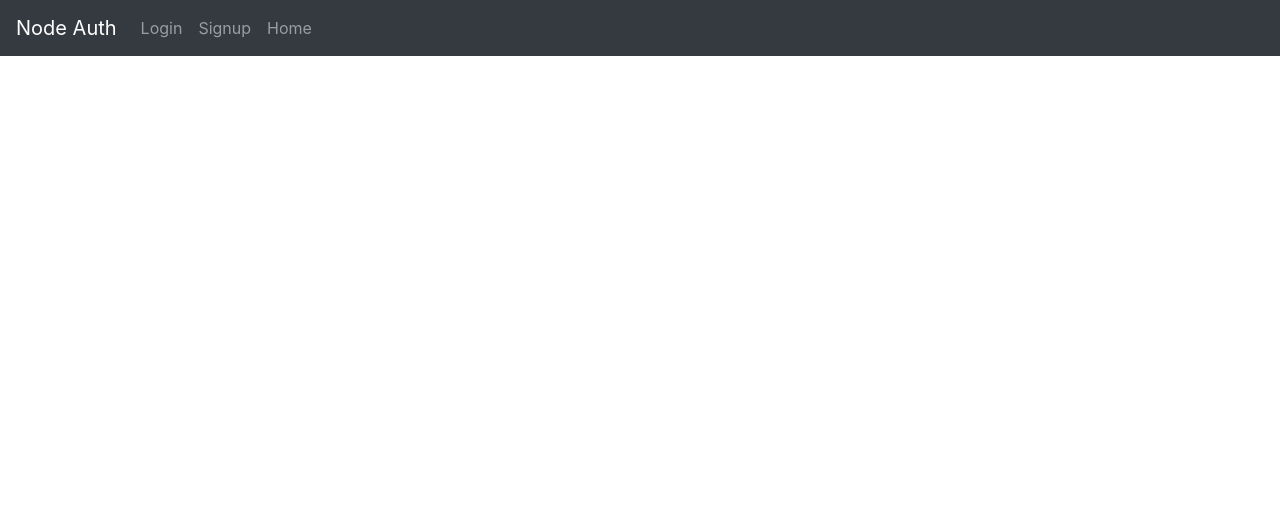
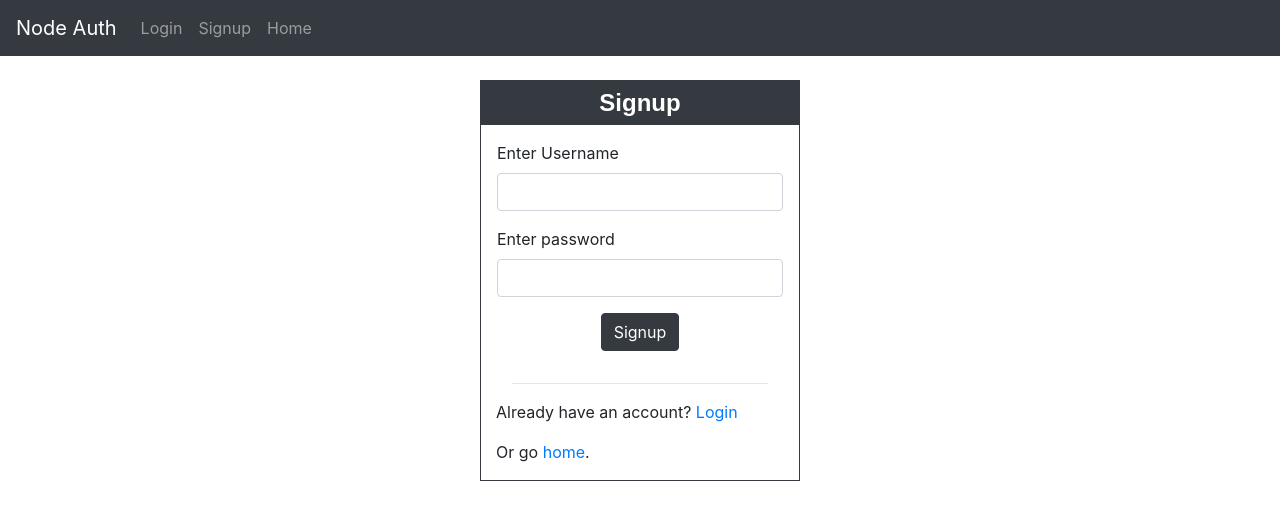
Before and after one commit to vaibhav269/auth-social-local-mern-stack, a React app: page /signup in a window 1280 px wide. Shown: the top 520 px of the page. Built offline with nearby package versions, Linux system fonts and the light colour scheme; no server answers.

Commit message:
Added signup component

```diff
--- a/src/js/components/App.js
+++ b/src/js/components/App.js
@@ -2,6 +2,7 @@ import React,{Component} from 'react';
 import Home from './Home';
 import Nav from './Nav';
 import Login from './Login';
+import Signup from './Signup';
 
 import {
     BrowserRouter as Router,
@@ -28,6 +29,7 @@ class App extends Component{
                         <Switch>
                             <Route exact path="/" component={Home} />
                             <Route path = "/login" component={Login}/>
+                            <Route path = "/signup" component={Signup}/>
                         </Switch>
                     </div>
                 </div>
--- a/src/js/components/Login.js
+++ b/src/js/components/Login.js
@@ -79,9 +79,7 @@ class Login extends Component{
                     />
                 </div>
 
-                <div className="row justify-content-center pt-3 pb-3 text-dark" >
-                    ----------------or----------------
-                </div>
+                <hr/>
 
                 <LocalLogin />
 
--- /dev/null
+++ b/src/js/components/Signup.js
@@ -0,0 +1,49 @@
+import React,{Component} from 'react';
+
+class Signup extends Component{
+
+    constructor(){
+        super();
+    }
+
+    localSignup(){
+        alert("sign me up");
+    }
+
+    render(){
+        return(
+            <div className="col-lg-3 mt-4 border border-dark" >
+
+                <div className="row bg-dark p-1"
+                    style={{color:"white",fontFamily:"Arial, Helvetica, sans-serif",fontWeight:"bolder",fontSize:"150%"}}>
+                    <p className="w-100 text-center m-0">Signup</p>
+                </div>
+
+                <div className="row justify-content-center pr-3 pl-3 mt-3">
+                    <form className="w-100" onSubmit = {this.localSignup}>
+                        <div className = "form-group" >
+                            <label >Enter Username</label>
+                            <input type = "text" className="form-control" name="username" />
+                        </div>
+
+                        <div className = "form-group" >
+                            <label >Enter password</label>
+                            <input type = "password" className="form-control" name="password" />
+                        </div>
+
+                        <div className="form-group text-center">
+                            <button type= "submit" className="btn btn-dark">Signup</button>
+                        </div>
+                    </form>
+                </div>
+
+                <hr className = "m-3"/>
+                <p>Already have an account? <a href="/login">Login</a></p>
+                <p>Or go <a href="/">home</a>.</p>
+
+            </div>
+        )
+    }
+}
+
+export default Signup;
```
Also changed, not shown: 1 other file (tests, documents, lock files or other folders).
